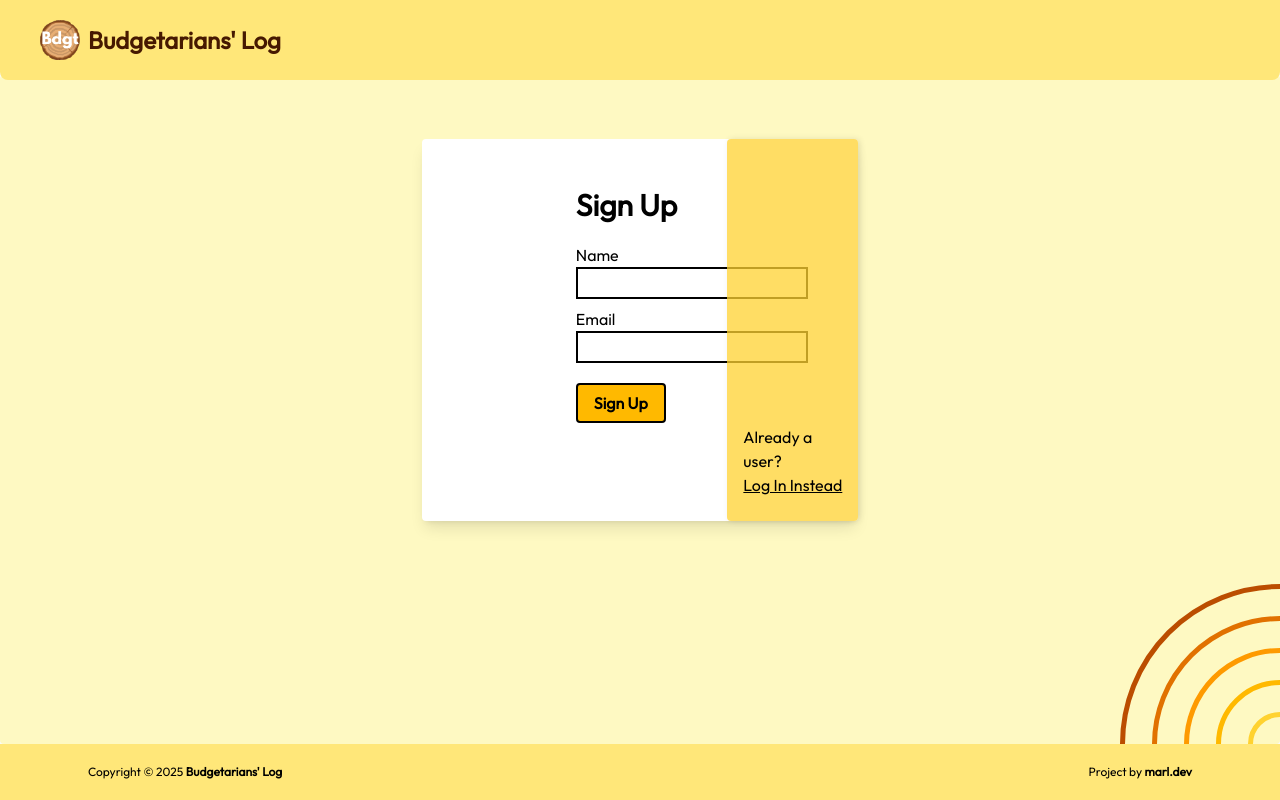
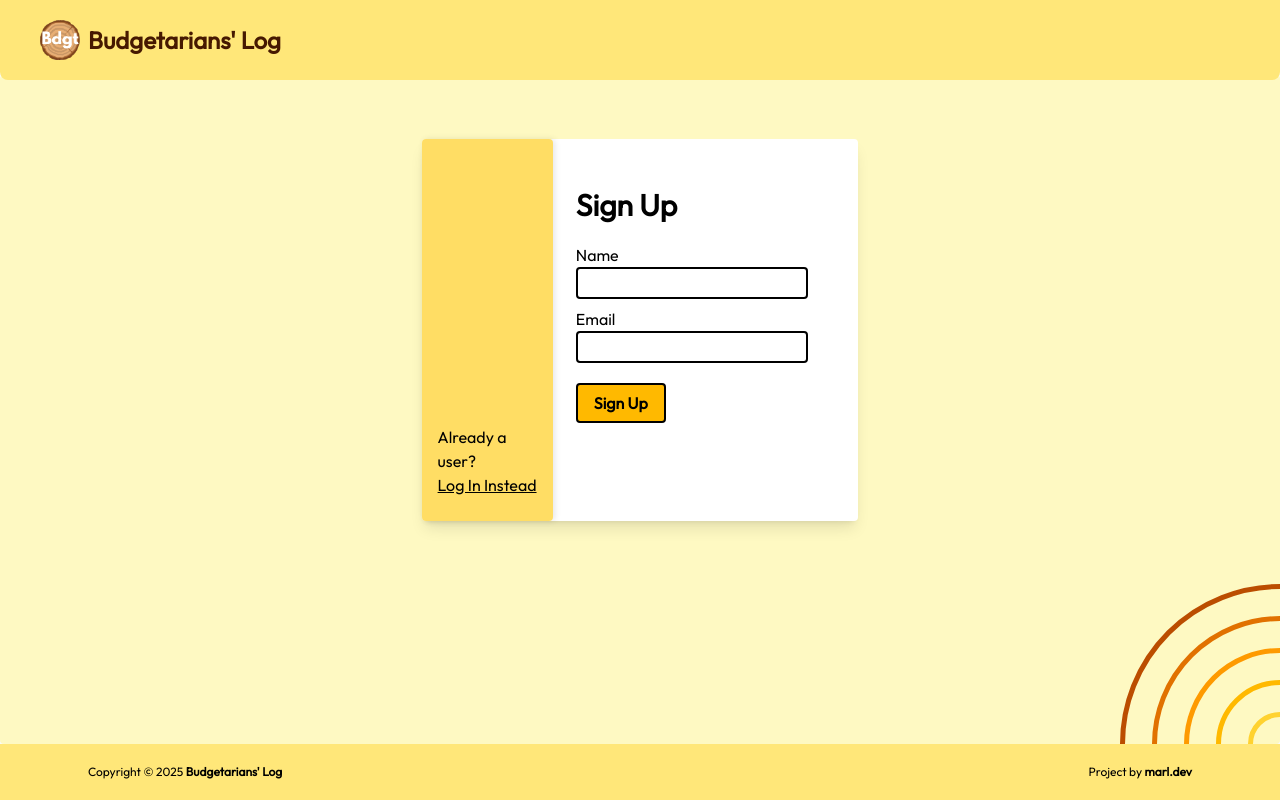
Before and after one commit to marlmunar/budget-tracker, a React (Vite) app in the folder frontend/: page /register in a window 1280 px wide. Built offline with nearby package versions, Linux system fonts and the light colour scheme.

Commit message:
Fixed minor appearance bug in register page

```diff
--- a/frontend/src/index.css
+++ b/frontend/src/index.css
@@ -209,7 +209,7 @@ h3 {
 }
 
 .form-input {
-  @apply bg-white dark:rounded h-8 px-2 border-2 w-full
+  @apply bg-white rounded h-8 px-2 border-2 w-full
   focus:outline-none
   dark:border-gray-500
   dark:bg-[#3a3a3a] dark:hover:bg-[#3a3a3a]
--- a/frontend/src/pages/Register.jsx
+++ b/frontend/src/pages/Register.jsx
@@ -262,7 +262,7 @@ const Register = () => {
 
           <div
             className="p-1 rounded h-full row-span-2 md:flex flex-col justify-end
-            md:bg-amber-300/75 md:absolute right-0 top-0 md:w-[30%]
+            md:bg-amber-300/75 md:absolute left-0 top-0 md:w-[30%]
             lg:py-6 md:p-4 md:shadow-[2px_0_6px_rgba(0,0,0,0.1)]
             md:dark:bg-[#ffe368] md:dark:text-[#282828]"
           >
```
